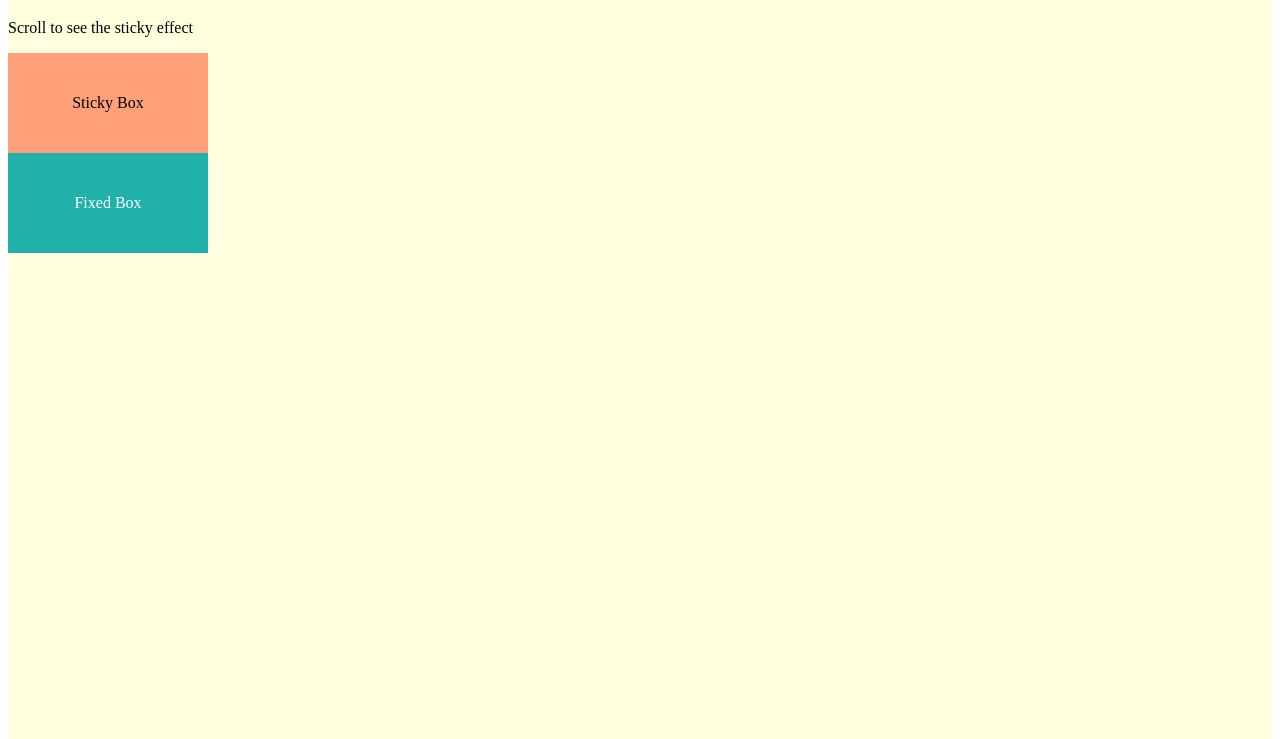
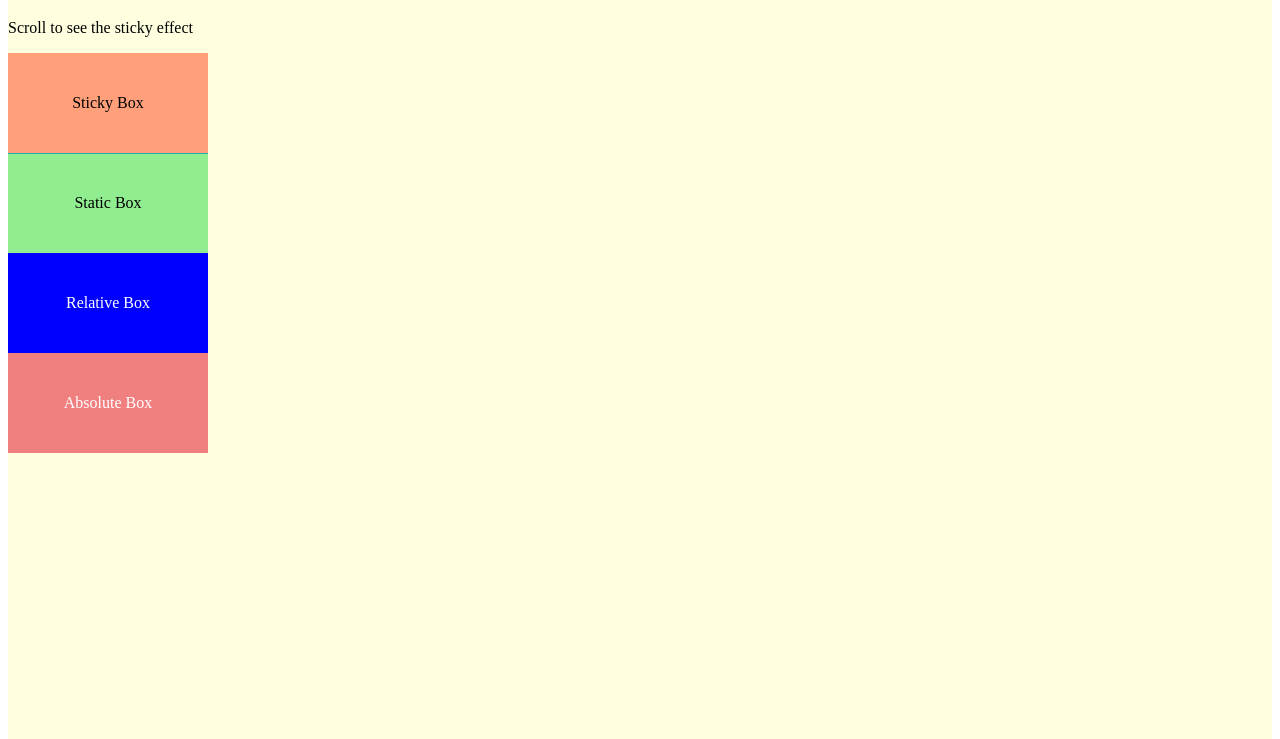
Before and after one commit to AdrielleRivera/CSS-positioning, a plain HTML site: page index.html in a window 1280 px wide. Shown: the part 61-800 px from the top of the page. Drawn offline with Linux system fonts and the light colour scheme.

Commit message:
Update style.css

```diff
--- a/style.css
+++ b/style.css
@@ -1,5 +1,4 @@
-
-.content {
+ .content {
     height: 1500px;
     background-color: lightyellow;
 }
@@ -9,8 +8,9 @@
     height: 100px;
     background-color: lightgreen;
     align-content: center;
-     position:absolute;
-     z-index: 1;
+    text-align: center;
+    position:static;
+    z-index: 999;
 }
 
 .relative-box {
@@ -22,6 +22,7 @@
     text-align: center;
      position:relative;
      z-index: 2;
+
 }
 .absolute-box {
     width: 200px;
@@ -30,8 +31,8 @@
     background-color: lightcoral;
     align-content: center;
     text-align: center;
-    position:fixed;
-
+    position:absolute;
+    z-index: 2;
 
 }
 
@@ -43,6 +44,8 @@
     align-content: center;
     text-align: center;
     position:fixed;
+    top:115px;
+    z-index: 1;
 }
 .sticky-box {
     width: 200px;
@@ -50,6 +53,6 @@
     background-color: lightsalmon;
     align-content: center;
     text-align: center;
-     position:fixed;
-     z-index: 3;
+    position:sticky;
+    z-index:2;
 }
```
